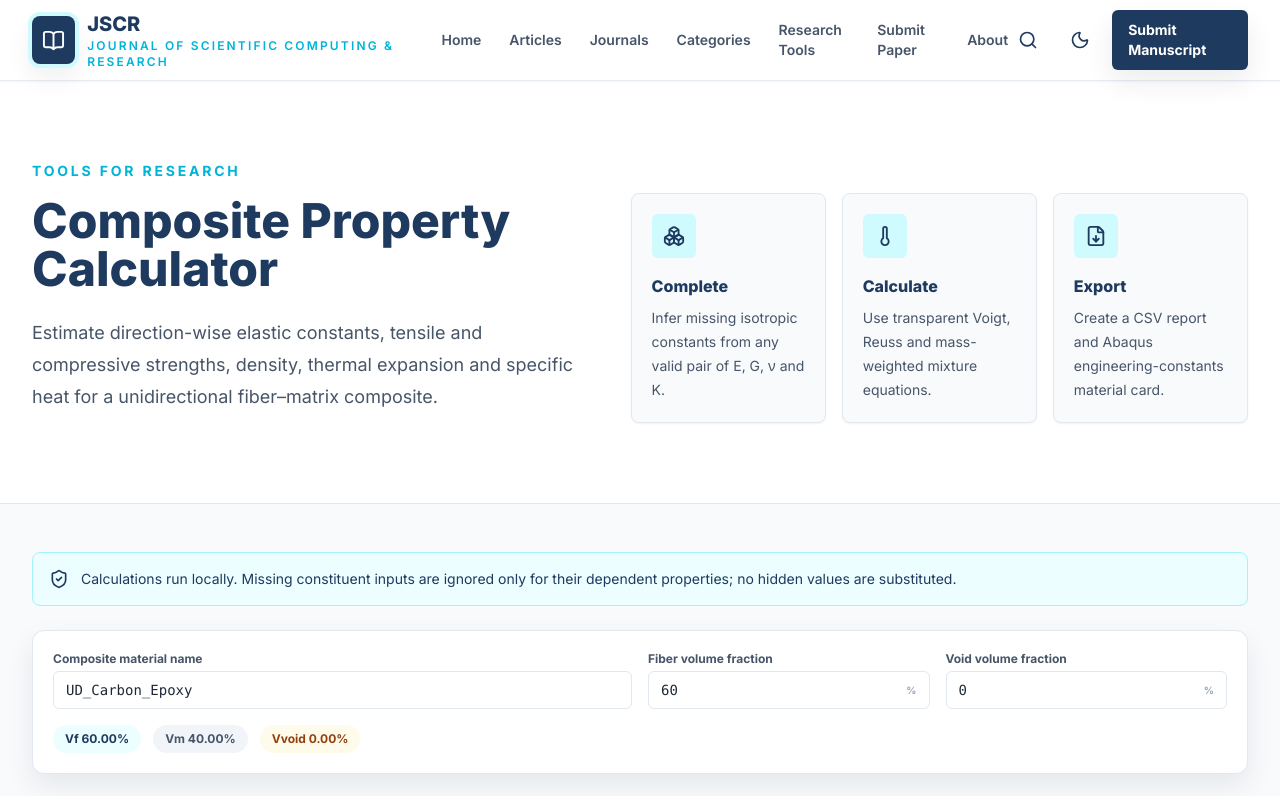
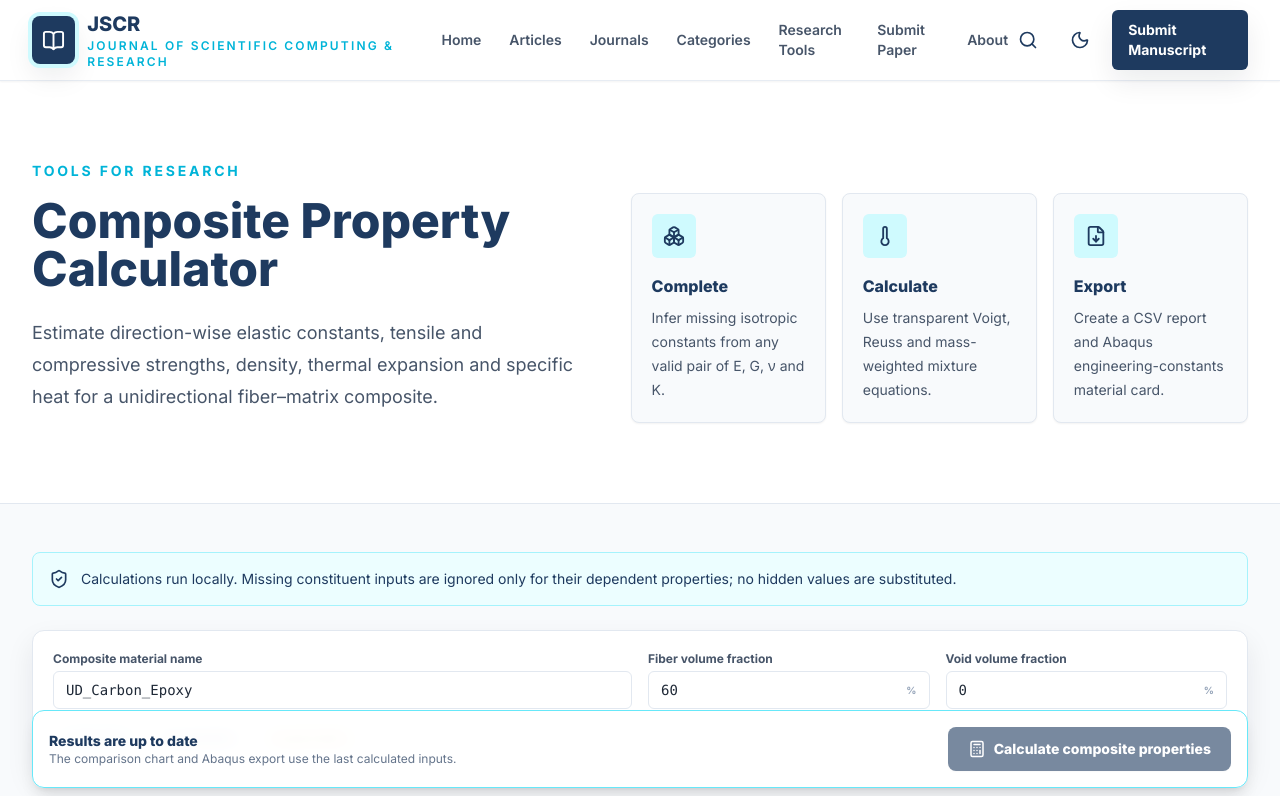
Before and after one commit to renjith499/jscr-journal, a Next.js app: page /tools/composite-property-calculator in a window 1280 px wide. Shown: the top 796 px of the page. Built offline with nearby package versions, Linux system fonts and the light colour scheme.

Commit message:
Add explicit composite calculation action

```diff
--- a/components/composite-calculator/CompositeCalculator.jsx
+++ b/components/composite-calculator/CompositeCalculator.jsx
@@ -3,6 +3,7 @@
 import { useMemo, useState } from "react";
 import {
   AlertTriangle,
+  Calculator,
   CheckCircle2,
   Download,
   FlaskConical,
@@ -304,10 +305,21 @@ function download(content, name, type = "text/plain") {
 
 export function CompositeCalculator() {
   const [input, setInput] = useState(defaults);
+  const [calculatedInput, setCalculatedInput] = useState(defaults);
   const [tab, setTab] = useState("results");
   const [comparisonProperty, setComparisonProperty] = useState("E2");
-  const model = useMemo(() => calculateComposite(input), [input]);
-  const comparisons = useMemo(() => calculateAllMethods(input), [input]);
+  const model = useMemo(
+    () => calculateComposite(calculatedInput),
+    [calculatedInput],
+  );
+  const comparisons = useMemo(
+    () => calculateAllMethods(calculatedInput),
+    [calculatedInput],
+  );
+  const calculationPending = useMemo(
+    () => JSON.stringify(input) !== JSON.stringify(calculatedInput),
+    [input, calculatedInput],
+  );
   const updateConstituent = (side, key, value) =>
     setInput((current) => ({
       ...current,
@@ -333,7 +345,10 @@ export function CompositeCalculator() {
       )
       .join("\n");
   };
-  const safeName = (input.name || "Composite").replace(/[^a-zA-Z0-9_-]/g, "_");
+  const safeName = (calculatedInput.name || "Composite").replace(
+    /[^a-zA-Z0-9_-]/g,
+    "_",
+  );
   return (
     <div className="space-y-6">
       <section className="rounded-xl border border-slate-200 bg-white p-5 shadow-card dark:border-slate-800 dark:bg-slate-900">
@@ -429,6 +444,30 @@ export function CompositeCalculator() {
           onChange={(key, value) => updateConstituent("matrix", key, value)}
         />
       </div>
+      <section className="sticky bottom-3 z-20 flex flex-wrap items-center justify-between gap-3 rounded-xl border border-cyan-300 bg-white/95 p-4 shadow-lg backdrop-blur dark:border-cyan-800 dark:bg-slate-900/95">
+        <div>
+          <p className="text-sm font-extrabold text-primary dark:text-white">
+            {calculationPending
+              ? "Inputs changed — calculate to update the results"
+              : "Results are up to date"}
+          </p>
+          <p className="text-xs text-slate-500">
+            The comparison chart and Abaqus export use the last calculated inputs.
+          </p>
+        </div>
+        <button
+          type="button"
+          onClick={() => {
+            setCalculatedInput(input);
+            setTab("results");
+          }}
+          className="flex items-center gap-2 rounded-lg bg-primary px-5 py-3 text-sm font-extrabold text-white shadow-sm disabled:cursor-not-allowed disabled:opacity-60"
+          disabled={!calculationPending}
+        >
+          <Calculator size={18} />
+          Calculate composite properties
+        </button>
+      </section>
       <nav className="flex flex-wrap gap-2 rounded-xl border border-slate-200 bg-white p-2 dark:border-slate-800 dark:bg-slate-900">
         {[
           ["results", "Effective properties"],
@@ -523,7 +562,7 @@ export function CompositeCalculator() {
               <ComparisonBars
                 comparisons={comparisons}
                 propertyKey={comparisonProperty}
-                selectedMethod={input.method}
+                selectedMethod={calculatedInput.method}
               />
             </div>
           </div>
@@ -537,7 +576,7 @@ export function CompositeCalculator() {
               </thead>
               <tbody>
                 {comparisons.map(({ method, label, model: compared }) => (
-                  <tr key={method} className={`border-t border-slate-100 dark:border-slate-800 ${method === input.method ? "bg-cyan-50/70 dark:bg-cyan-950/30" : ""}`}>
+                  <tr key={method} className={`border-t border-slate-100 dark:border-slate-800 ${method === calculatedInput.method ? "bg-cyan-50/70 dark:bg-cyan-950/30" : ""}`}>
                     <th className="px-4 py-3 text-left text-xs font-extrabold text-primary dark:text-white">{label}</th>
                     {["E1", "E2", "E3", "G12", "G13", "G23", "nu12", "nu23"].map((key) => (
                       <td key={key} className="px-3 py-3 font-mono text-xs">{compared.properties[key].value === null ? "—" : format(compared.properties[key].value)}</td>
@@ -646,7 +685,10 @@ export function CompositeCalculator() {
               </button>
               <button
                 onClick={() =>
-                  download(abaqusText(input, model), `${safeName}.inp`)
+                  download(
+                    abaqusText(calculatedInput, model),
+                    `${safeName}.inp`,
+                  )
                 }
                 className="flex items-center gap-1.5 rounded-md bg-primary px-3 py-2 text-xs font-bold text-white"
               >
@@ -656,7 +698,7 @@ export function CompositeCalculator() {
             </div>
           </div>
           <pre className="max-h-[560px] overflow-auto rounded-lg bg-slate-950 p-5 text-xs leading-6 text-cyan-100">
-            {abaqusText(input, model)}
+            {abaqusText(calculatedInput, model)}
           </pre>
         </section>
       )}
```
